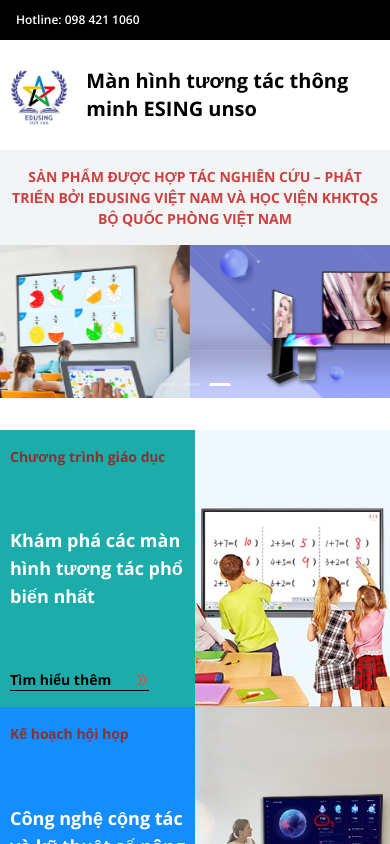
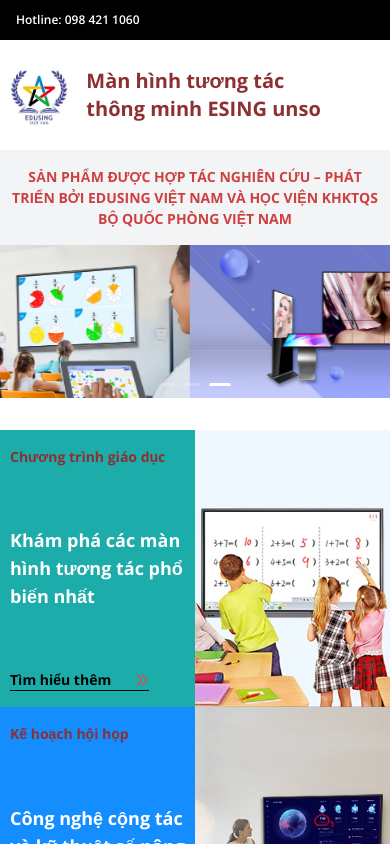
Before and after one commit to hoangnm205/mhtt, a Next.js app: page / in a window 390 px wide. Shown: the top 844 px of the page. Built offline with nearby package versions, Linux system fonts and the light colour scheme.

Commit message:
change header text color for mobile

```diff
--- a/components/LayoutHeader/index.tsx
+++ b/components/LayoutHeader/index.tsx
@@ -117,8 +117,8 @@
         <div className="py-6 px-2">
           <div className="flex items-center">
             <Image src={Images.img_brand_logo} alt="" className="w-1/6" />
-            <div className="font-bold ml-4 text-xl">
-              Màn hình tương tác thông minh ESING unso
+            <div className="font-bold ml-4 text-xl text-[#8D3032]">
+              Màn hình tương tác <br /> thông minh ESING unso
             </div>
           </div>
           {/* <div className="grid grid-cols-4 gap-4 mt-6 border-x-0 border-t border-b-0 border-gray-100 pt-6">
```
